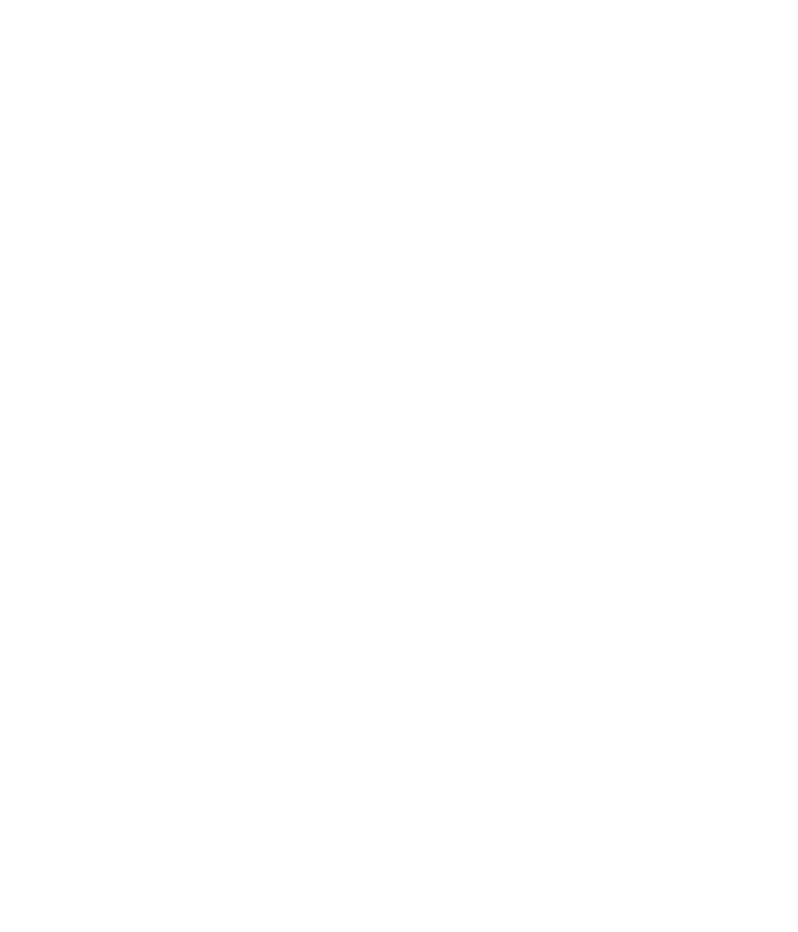
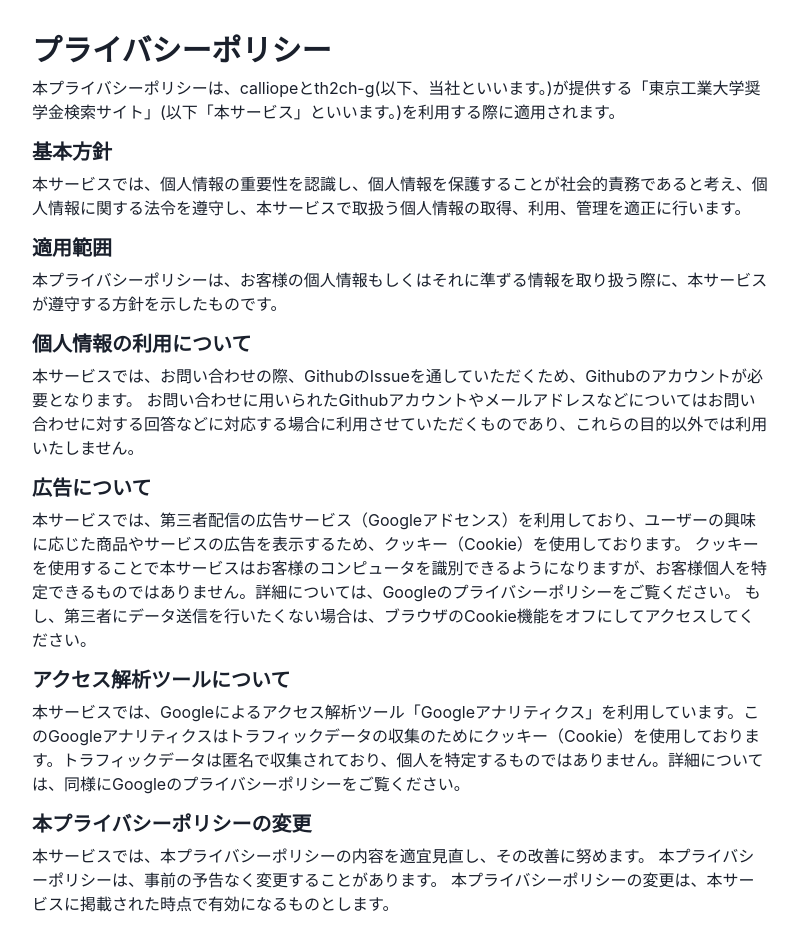
Before and after one commit to calliope-pro/scholar, a Next.js app in the folder front/: page /privacy in a window 1280 px wide. Shown: the whole page, without its empty margins (240-1038 px from the left). Before the commit the page ends 800 px from the top, so only its background shows below. Built offline with nearby package versions, Linux system fonts and the light colour scheme.

Commit message:
write text

```diff
--- a/front/src/pages/index.tsx
+++ b/front/src/pages/index.tsx
@@ -224,7 +224,7 @@
         ))
       }
 
-      <Stack direction='row' justifyContent='end'>
+      <Stack mt={4} mb={16} direction='row' justifyContent='end'>
         <Text>
           クレームはこちらへ
           <ChakraLink color='blue.500' as={NextLink} href='https://github.com/calliope-pro/scholar' target="_blank" rel="noopener noreferrer">GitHub</ChakraLink>
--- a/front/src/pages/privacy.tsx
+++ b/front/src/pages/privacy.tsx
@@ -1,3 +1,22 @@
+import { Container, Heading, Text } from "@chakra-ui/react";
+
 export default function Privacy() {
-    return <></>;
+  return (
+    <Container mt={8} maxW="container.md">
+      <Heading size="lg">プライバシーポリシー</Heading>
+      <Text mt={2} mb={4}>本プライバシーポリシーは、calliopeとth2ch-g(以下、当社といいます。)が提供する「東京工業大学奨学金検索サイト」(以下「本サービス」といいます。)を利用する際に適用されます。</Text>
+      <Heading size="md">基本方針</Heading>
+      <Text mt={2} mb={4}>本サービスでは、個人情報の重要性を認識し、個人情報を保護することが社会的責務であると考え、個人情報に関する法令を遵守し、本サービスで取扱う個人情報の取得、利用、管理を適正に行います。</Text>
+      <Heading size="md">適用範囲</Heading>
+      <Text mt={2} mb={4}>本プライバシーポリシーは、お客様の個人情報もしくはそれに準ずる情報を取り扱う際に、本サービスが遵守する方針を示したものです。</Text>
+      <Heading size="md">個人情報の利用について</Heading>
+      <Text mt={2} mb={4}>本サービスでは、お問い合わせの際、GithubのIssueを通していただくため、Githubのアカウントが必要となります。 お問い合わせに用いられたGithubアカウントやメールアドレスなどについてはお問い合わせに対する回答などに対応する場合に利用させていただくものであり、これらの目的以外では利用いたしません。</Text>
+      <Heading size="md">広告について</Heading>
+      <Text mt={2} mb={4}>本サービスでは、第三者配信の広告サービス（Googleアドセンス）を利用しており、ユーザーの興味に応じた商品やサービスの広告を表示するため、クッキー（Cookie）を使用しております。 クッキーを使用することで本サービスはお客様のコンピュータを識別できるようになりますが、お客様個人を特定できるものではありません。詳細については、Googleのプライバシーポリシーをご覧ください。 もし、第三者にデータ送信を行いたくない場合は、ブラウザのCookie機能をオフにしてアクセスしてください。</Text>
+      <Heading size="md">アクセス解析ツールについて</Heading>
+      <Text mt={2} mb={4}>本サービスでは、Googleによるアクセス解析ツール「Googleアナリティクス」を利用しています。このGoogleアナリティクスはトラフィックデータの収集のためにクッキー（Cookie）を使用しております。トラフィックデータは匿名で収集されており、個人を特定するものではありません。詳細については、同様にGoogleのプライバシーポリシーをご覧ください。</Text>
+      <Heading size="md">本プライバシーポリシーの変更</Heading>
+      <Text mt={2} mb={4}>本サービスでは、本プライバシーポリシーの内容を適宜見直し、その改善に努めます。 本プライバシーポリシーは、事前の予告なく変更することがあります。 本プライバシーポリシーの変更は、本サービスに掲載された時点で有効になるものとします。</Text>
+    </Container>
+  );
 }
```
Also changed, not shown: front/src/pages/terms.tsx (+14 -1 lines), 2 other files (tests, documents, lock files or other folders).
